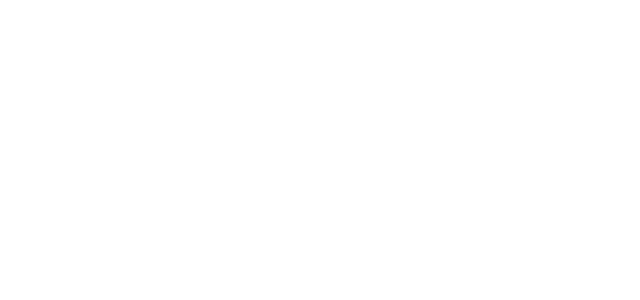
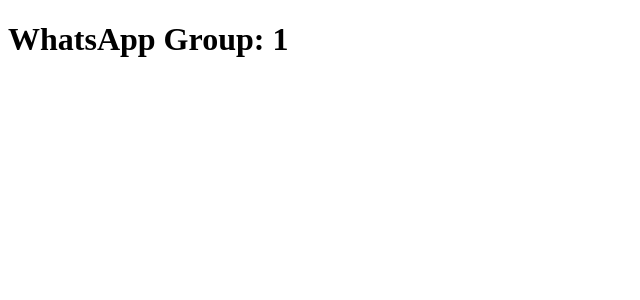
Before and after one commit to Khaliq12345/Payment-api, a Nuxt app in the folder client/: page /whatsapp/1 in a window 1280 px wide. Before the commit this address had no page. Shown: the top 300 px of the page, without its empty margins (0-640 px from the left). Built offline with nearby package versions, Linux system fonts and the light colour scheme.

Commit message:
Création de la page [groupId]

```diff
--- /dev/null
+++ b/client/app/pages/whatsapp/[groupId].vue
@@ -0,0 +1,10 @@
+<template>
+    <div>
+        <h1>WhatsApp Group: {{ groupId }}</h1>
+    </div>
+</template>
+
+<script setup lang="ts">
+const route = useRoute()
+const groupId = computed(() => route.params.groupId)
+</script>
```
